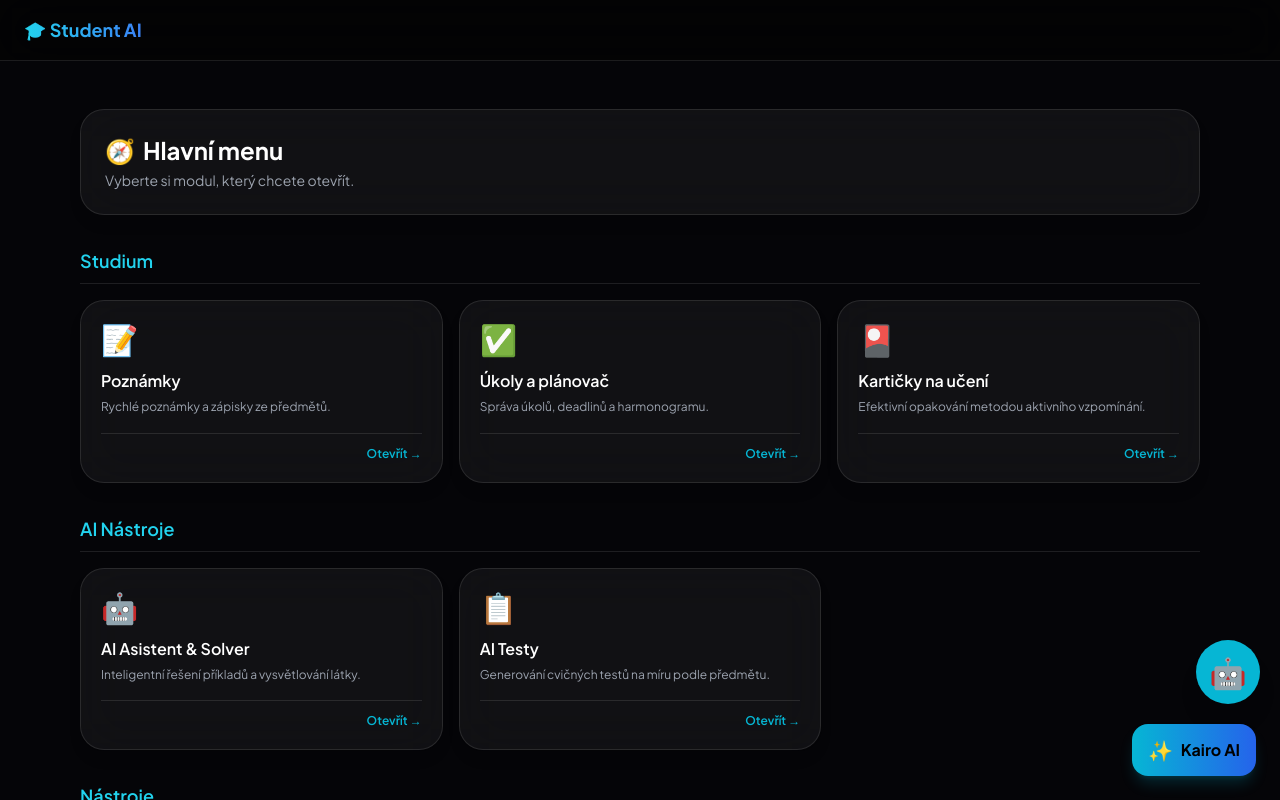
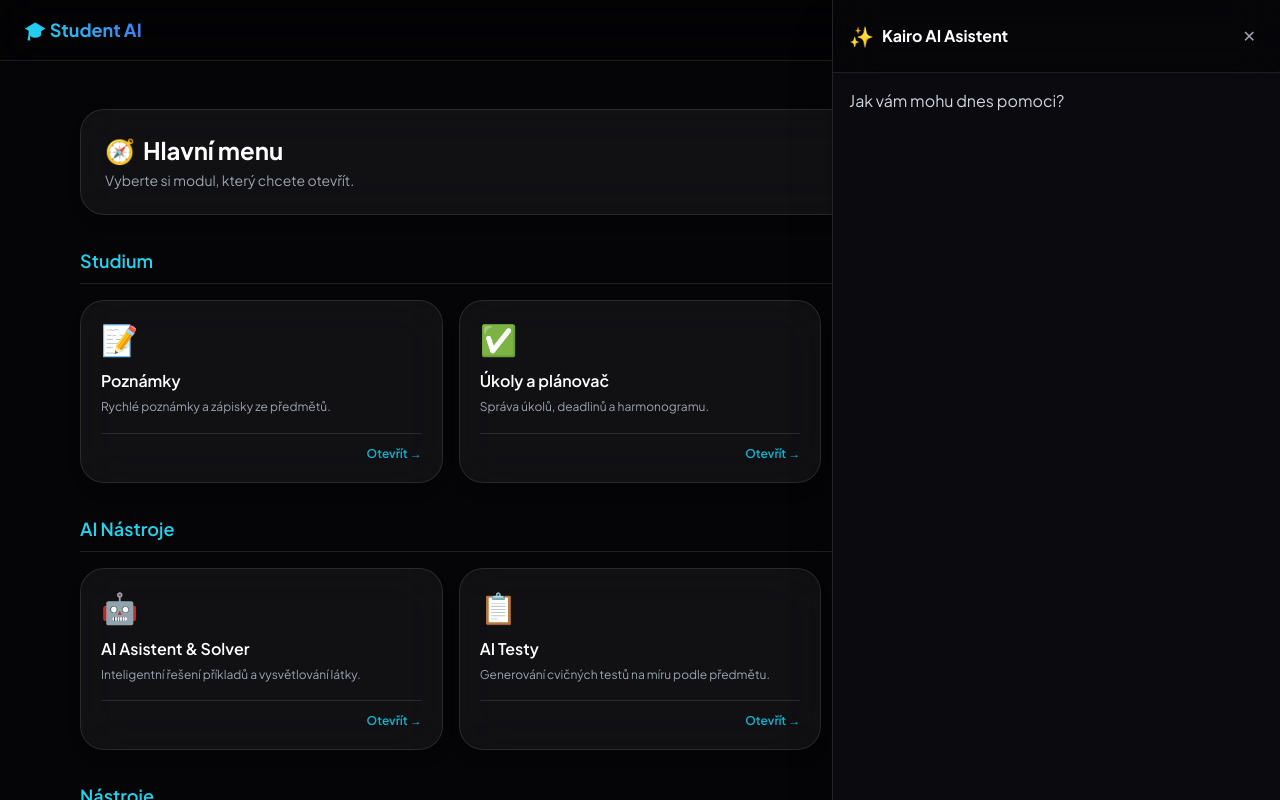
Before and after one commit to InfinityLook/Student-Ai, a Next.js app: page / in a window 1280 px wide. Both pictures are taken after a click on the button "Otevřít Kairo asistenta". Shown: the top 800 px of the page. Built offline with nearby package versions, Linux system fonts and the light colour scheme.

Commit message:
Refactor KairoChat component with props

```diff
--- a/components/kairo/KairoChat.tsx
+++ b/components/kairo/KairoChat.tsx
@@ -1,86 +1,33 @@
 "use client";
 
+import React from "react";
 
-import { useState } from "react";
-
-
-export default function KairoChat(){
-
-
-const [open,setOpen]=useState(false);
-
-
-return (
-
-<div>
-
-
-<button
-
-onClick={()=>setOpen(!open)}
-
-className="
-fixed
-right-5
-bottom-24
-w-16
-h-16
-rounded-full
-bg-cyan-500
-text-3xl
-shadow-xl
-"
-
->
-
-🤖
-
-</button>
-
-
-
-{
-open &&
-
-<div
-className="
-fixed
-right-5
-bottom-44
-w-72
-rounded-3xl
-bg-black/80
-border
-border-white/10
-p-5
-backdrop-blur-xl
-"
-
->
-
-
-<h3 className="font-bold text-cyan-400">
-
-Kairo
-
-</h3>
-
-
-<p className="text-gray-300 mt-3">
-
-Ahoj, jak ti dnes můžu pomoct?
-
-</p>
-
-
-</div>
-
+interface KairoChatProps {
+  onClose: () => void;
 }
 
+export default function KairoChat({ onClose }: KairoChatProps) {
+  return (
+    <div className="fixed inset-y-0 right-0 z-50 w-full max-w-md bg-[#0a0a0f] border-l border-white/10 shadow-2xl flex flex-col">
+      {/* Hlavička chatu */}
+      <div className="p-4 border-b border-white/10 flex items-center justify-between bg-black/40 backdrop-blur-xl">
+        <div className="flex items-center gap-2">
+          <span className="text-xl">✨</span>
+          <h3 className="font-bold text-white">Kairo AI Asistent</h3>
+        </div>
+        <button
+          onClick={onClose}
+          className="p-2 text-gray-400 hover:text-white hover:bg-white/10 rounded-xl transition cursor-pointer"
+          aria-label="Zavřít"
+        >
+          ✕
+        </button>
+      </div>
 
-</div>
-
-);
-
-
+      {/* Obsah chatu */}
+      <div className="flex-1 p-4 overflow-y-auto text-gray-300">
+        <p>Jak vám mohu dnes pomoci?</p>
+      </div>
+    </div>
+  );
 }
```
